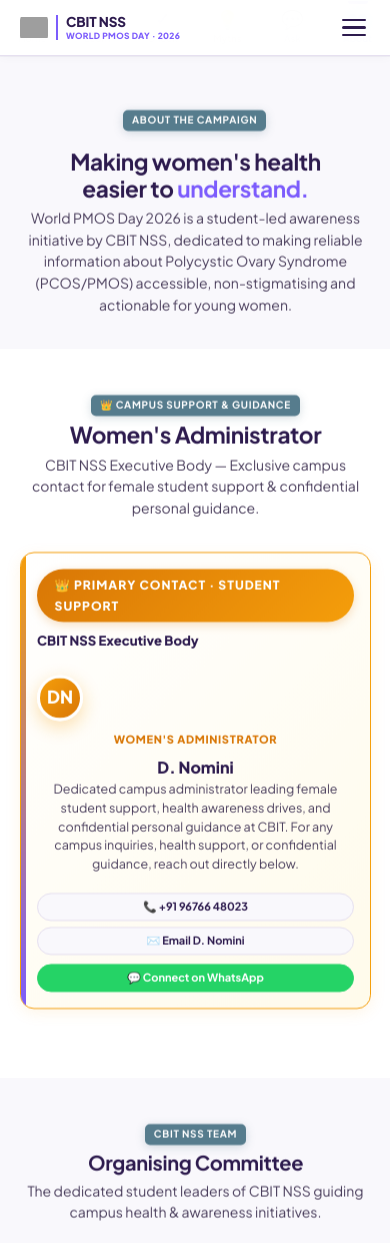
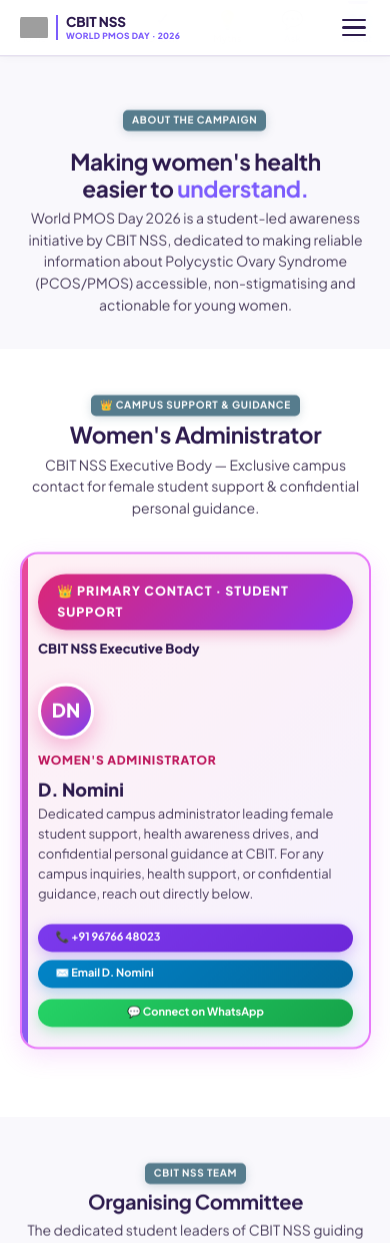
Before and after one commit to vroom0456/CBITNSS-World-PMOS-Day, a Next.js app: page /about in a window 390 px wide. Shown: the top 1243 px of the page. Built offline with nearby package versions, Linux system fonts and the light colour scheme; grey boxes are pictures that could not be loaded.

Commit message:
style(about): overhaul D. Nomini profile component with vibrant rose & violet gradient theme

```diff
--- a/src/app/about/page.tsx
+++ b/src/app/about/page.tsx
@@ -75,8 +75,8 @@
                     Dedicated campus administrator leading female student support, health awareness drives, and confidential personal guidance at CBIT. For any campus inquiries, health support, or confidential guidance, reach out directly below.
                   </p>
                   <div className="spotlight-actions">
-                    <a href="tel:+919676648023" className="btn-contact-pill">📞 +91 96766 48023</a>
-                    <a href="mailto:nominiderangula@gmail.com" className="btn-contact-pill">✉️ Email D. Nomini</a>
+                    <a href="tel:+919676648023" className="btn-contact-pill phone-pill">📞 +91 96766 48023</a>
+                    <a href="mailto:nominiderangula@gmail.com" className="btn-contact-pill email-pill">✉️ Email D. Nomini</a>
                     <a href="https://wa.me/919676648023?text=Hi%20Nomini,%20I%20have%20a%20query%20regarding%20PMOS" target="_blank" rel="noopener noreferrer" className="btn-contact-pill whatsapp-pill">💬 Connect on WhatsApp</a>
                   </div>
                 </div>
--- a/src/app/globals.css
+++ b/src/app/globals.css
@@ -395,14 +395,13 @@
     .resource-card p{font-size:0.84rem;color:var(--text-body);line-height:1.62;}
 
     /* WOMEN ADMIN SPOTLIGHT CARD */
-    /* WOMEN ADMIN SPOTLIGHT CARD */
     .women-admin-spotlight{
-      background: linear-gradient(135deg, #F0F7F9 0%, #FFFFFF 60%, #F5FAFC 100%);
-      border: 2px solid var(--soft-teal-border);
+      background: linear-gradient(135deg, #FFF0F5 0%, #F5F3FF 50%, #FFFFFF 100%);
+      border: 2px solid #E879F9;
       border-radius: var(--r-lg);
       padding: 2.2rem 2.5rem;
       margin-bottom: 1.5rem;
-      box-shadow: 0 10px 32px rgba(15,56,84,0.08);
+      box-shadow: 0 12px 36px rgba(217, 70, 239, 0.12);
       position: relative;
       overflow: hidden;
       transition: transform 0.35s var(--ease-spring), box-shadow 0.3s ease;
@@ -413,13 +412,13 @@
       position: absolute;
       top: 0;
       left: 0;
-      width: 5px;
+      width: 6px;
       height: 100%;
-      background: linear-gradient(180deg, #F59E0B 0%, var(--soft-teal-accent) 100%);
+      background: linear-gradient(180deg, #EC4899 0%, #8B5CF6 100%);
     }
     .women-admin-spotlight:hover{
       transform: translateY(-4px);
-      box-shadow: 0 16px 40px rgba(15,56,84,0.14);
+      box-shadow: 0 18px 48px rgba(217, 70, 239, 0.22);
     }
     .spotlight-top{
       display: flex;
@@ -430,18 +429,18 @@
       gap: 0.5rem;
     }
     .spotlight-badge{
-      background: linear-gradient(135deg, #D97706, #F59E0B);
+      background: linear-gradient(135deg, #DB2777 0%, #9333EA 100%);
       color: #FFFFFF;
-      padding: 0.38rem 1.1rem;
+      padding: 0.42rem 1.2rem;
       border-radius: var(--r-pill);
-      font-size: 0.76rem;
+      font-size: 0.78rem;
       font-weight: 800;
       text-transform: uppercase;
       letter-spacing: 0.08em;
       display: inline-flex;
       align-items: center;
       gap: 0.4rem;
-      box-shadow: 0 3px 10px rgba(217,119,6,0.22);
+      box-shadow: 0 4px 14px rgba(219, 39, 119, 0.3);
     }
     .spotlight-body{
       display: flex;
@@ -449,39 +448,39 @@
       gap: 1.8rem;
     }
     .spotlight-avatar{
-      width: 76px;
-      height: 76px;
+      width: 78px;
+      height: 78px;
       border-radius: 50%;
-      background: linear-gradient(135deg, #F59E0B 0%, #D97706 100%);
+      background: linear-gradient(135deg, #EC4899 0%, #7C3AED 100%);
       color: #FFFFFF;
-      font-size: 1.5rem;
+      font-size: 1.6rem;
       font-weight: 800;
       display: flex;
       align-items: center;
       justify-content: center;
       flex-shrink: 0;
-      box-shadow: 0 6px 18px rgba(245, 158, 11, 0.32);
+      box-shadow: 0 8px 22px rgba(236, 72, 153, 0.38);
       border: 3px solid #FFFFFF;
     }
     .spotlight-info {
       flex: 1;
     }
     .spotlight-info h3.name {
-      font-size: 1.4rem;
+      font-size: 1.45rem;
       font-weight: 800;
       color: var(--nss-navy);
       margin-bottom: 0.2rem;
     }
     .spotlight-info p.role {
-      font-size: 0.86rem;
+      font-size: 0.88rem;
       font-weight: 800;
-      color: #D97706;
+      color: #BE185D;
       text-transform: uppercase;
       letter-spacing: 0.06em;
       margin-bottom: 0.5rem;
     }
     .spotlight-info p.desc {
-      font-size: 0.93rem;
+      font-size: 0.94rem;
       color: var(--text-body);
       line-height: 1.65;
       margin-bottom: 1.2rem;
@@ -491,15 +490,38 @@
       gap: 0.8rem;
       flex-wrap: wrap;
     }
-    .whatsapp-pill {
-      background: #25D366 !important;
+    .btn-contact-pill.phone-pill {
+      background: linear-gradient(135deg, #7C3AED, #6D28D9) !important;
       color: #FFFFFF !important;
-      border-color: #25D366 !important;
-    }
-    @media(max-width:650px){
-      .spotlight-body{ flex-direction: column; align-items: center; text-align: center; }
-      .spotlight-actions{ justify-content: center; width: 100%; flex-direction: column; }
-      .spotlight-actions .btn-contact-pill { justify-content: center; width: 100%; }
+      border: none !important;
+      padding: 0.55rem 1.1rem !important;
+      box-shadow: 0 4px 14px rgba(124, 58, 237, 0.3) !important;
+    }
+    .btn-contact-pill.phone-pill:hover {
+      transform: translateY(-2px) scale(1.03) !important;
+      box-shadow: 0 8px 20px rgba(124, 58, 237, 0.45) !important;
+    }
+    .btn-contact-pill.email-pill {
+      background: linear-gradient(135deg, #0284C7, #0369A1) !important;
+      color: #FFFFFF !important;
+      border: none !important;
+      padding: 0.55rem 1.1rem !important;
+      box-shadow: 0 4px 14px rgba(2, 132, 199, 0.3) !important;
+    }
+    .btn-contact-pill.email-pill:hover {
+      transform: translateY(-2px) scale(1.03) !important;
+      box-shadow: 0 8px 20px rgba(2, 132, 199, 0.45) !important;
+    }
+    .btn-contact-pill.whatsapp-pill {
+      background: linear-gradient(135deg, #25D366, #16A34A) !important;
+      color: #FFFFFF !important;
+      border: none !important;
+      padding: 0.55rem 1.1rem !important;
+      box-shadow: 0 4px 14px rgba(37, 211, 102, 0.3) !important;
+    }
+    .btn-contact-pill.whatsapp-pill:hover {
+      transform: translateY(-2px) scale(1.03) !important;
+      box-shadow: 0 8px 20px rgba(37, 211, 102, 0.45) !important;
     }
 
     /* TEAM — Compact, Sized Down Cards */
@@ -1187,19 +1209,19 @@
       .member-meta .role-pill { font-size: 9.5px !important; font-weight: 800 !important; }
       .btn-contact-pill { padding: 0 10px !important; height: 28px !important; font-size: 11px !important; border-radius: 9999px !important; display: inline-flex !important; align-items: center !important; }
       .women-admin-spotlight {
-        background: linear-gradient(135deg, #FFFFFF 0%, #FFFBEB 100%) !important;
-        border: 1.5px solid #F59E0B !important;
-        border-radius: 14px !important;
-        padding: 16px !important;
+        background: linear-gradient(135deg, #FFF0F5 0%, #F5F3FF 100%) !important;
+        border: 2px solid #E879F9 !important;
+        border-radius: 18px !important;
+        padding: 20px 16px !important;
         margin-bottom: 1.8rem !important;
-        box-shadow: 0 4px 16px rgba(245, 158, 11, 0.1) !important;
-      }
-      .spotlight-body { flex-direction: column; align-items: flex-start; gap: 10px; }
-      .spotlight-avatar { width: 46px !important; height: 46px !important; font-size: 1.1rem !important; }
-      .spotlight-info h3.name { font-size: 16px !important; }
-      .spotlight-info p.role { font-size: 11px !important; color: #D97706 !important; }
-      .spotlight-info p.desc { font-size: 12.5px !important; line-height: 1.5 !important; }
-      .spotlight-actions { flex-direction: column; gap: 6px; width: 100%; }
+        box-shadow: 0 8px 24px rgba(217, 70, 239, 0.15) !important;
+      }
+      .spotlight-body { flex-direction: column; align-items: flex-start; gap: 12px; }
+      .spotlight-avatar { width: 56px !important; height: 56px !important; font-size: 1.2rem !important; background: linear-gradient(135deg, #EC4899, #7C3AED) !important; color: #FFFFFF !important; }
+      .spotlight-info h3.name { font-size: 18px !important; color: var(--nss-navy) !important; }
+      .spotlight-info p.role { font-size: 12px !important; color: #BE185D !important; }
+      .spotlight-info p.desc { font-size: 13px !important; line-height: 1.55 !important; }
+      .spotlight-actions { flex-direction: column; gap: 8px; width: 100%; }
 
       /* ── WIZARD & CHECK PAGE BUTTONS (SCALED RATIOS) ── */
       .wizard-option-btn { padding: 10px 12px !important; min-height: 40px !important; font-size: 13px !important; font-weight: 600 !important; border-radius: 8px !important; }
```
